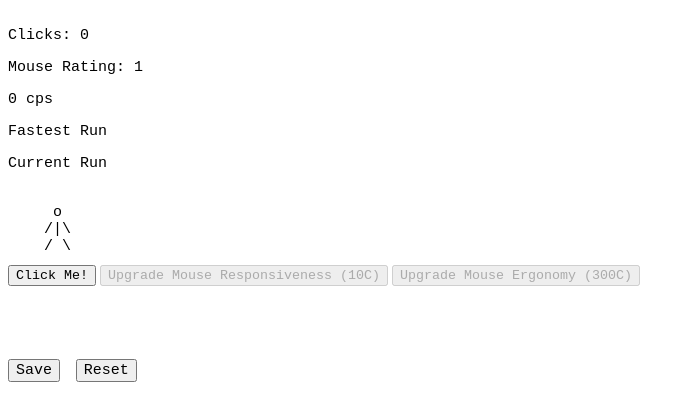
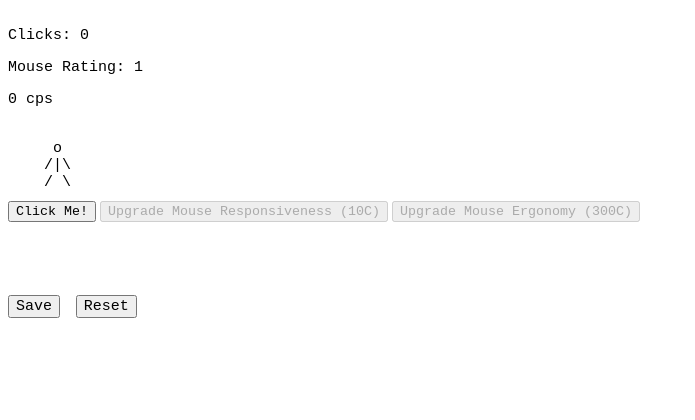
Before and after one commit to BazzerDv/quickclick, a plain HTML site: page index.html in a window 1280 px wide. Shown: the part 62-482 px from the top of the page, without its empty margins (0-695 px from the left). Drawn offline with Linux system fonts and the light colour scheme.

Commit message:
Update index.html

```diff
--- a/index.html
+++ b/index.html
@@ -30,8 +30,6 @@
     <p style='font-family:monospace; font-size: 15' id='clicks'></p>
     <p style='font-family:monospace; font-size: 15' id='mouseupgrades'>Mouse Rating: 1</p>
     <p style='font-family:monospace; font-size: 15' id='cps'>0 cps</p>
-    <p style='font-family:monospace; font-size: 15' id='fastestrun'>Fastest Run</p>
-    <p style='font-family:monospace; font-size: 15' id='currentrun'>Current Run</p>
 
     <pre id='animation' style='margin:0px 0; font-size: 15'></pre>
 
```
